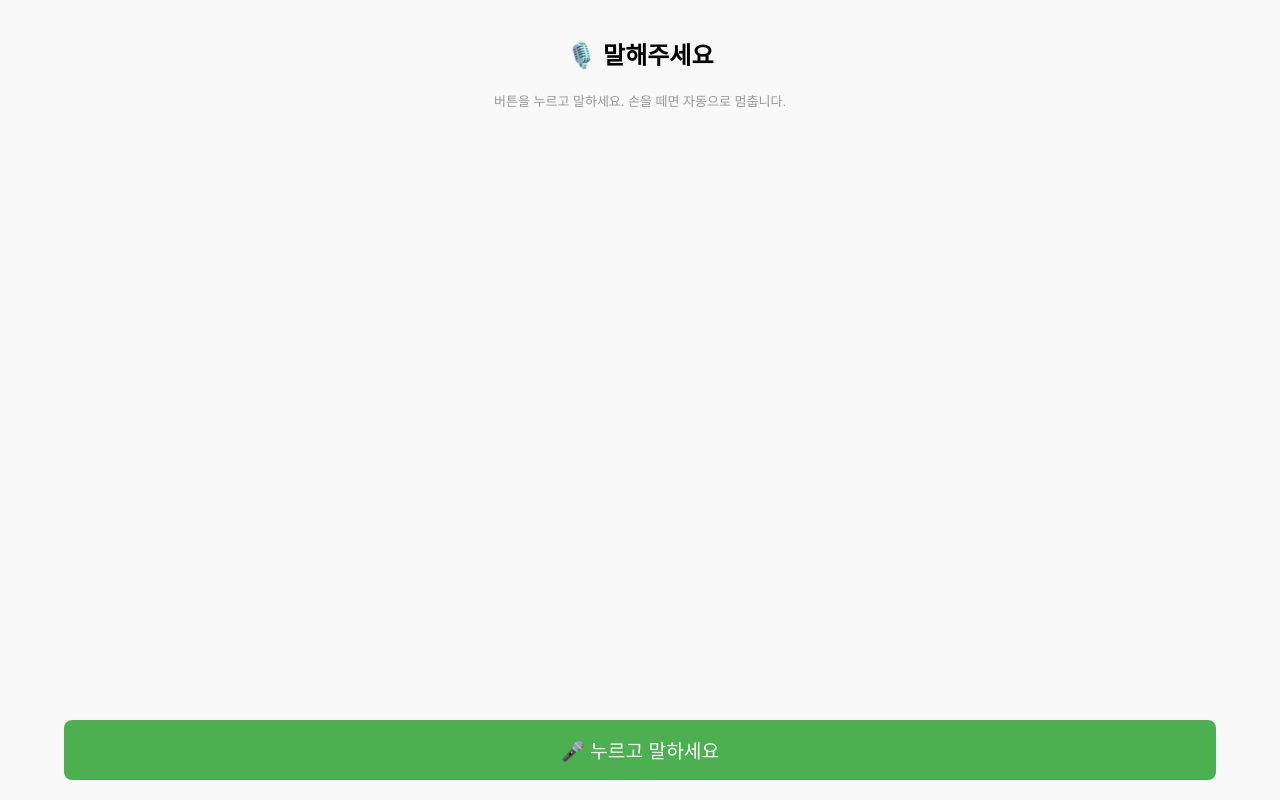
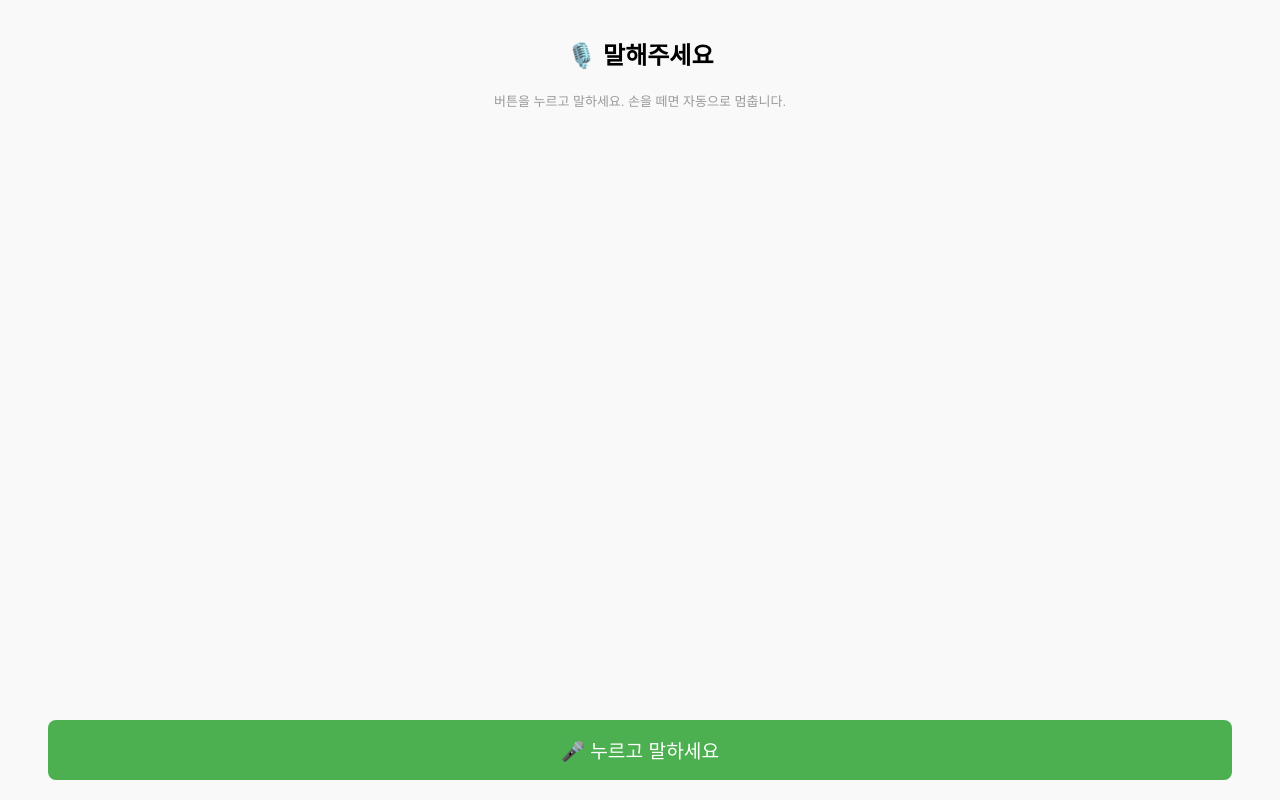
Before and after one commit to maroochee-code/voice-assist-prototype, a plain HTML site: page index.html in a window 1280 px wide. Drawn offline with Linux system fonts and the light colour scheme.

Commit message:
ui수정
버전별 버튼 오작동 수정

```diff
--- a/index.html
+++ b/index.html
@@ -8,7 +8,7 @@
 </head>
 <body>
   <h2>🎙️ 말해주세요</h2>
-  <button id="mic-btn">🎤 누르고 말하세요</button>
+  <div id="mic-btn" role="button" tabindex="0">🎤 누르고 말하세요</div>
   <p style="text-align: center; font-size: 13px; color: #999;">
     버튼을 누르고 말하세요. 손을 떼면 자동으로 멈춥니다.
   </p>
--- a/style.css
+++ b/style.css
@@ -70,3 +70,24 @@ body {
     from { opacity: 0; }
     to { opacity: 1; }
   }
+
+  #mic-btn {
+    position: fixed;
+    bottom: 20px;
+    left: 50%;
+    transform: translateX(-50%);
+    width: 90%;
+    padding: 1rem;
+    font-size: 1.2rem;
+    background-color: #4caf50;
+    color: white;
+    border: none;
+    border-radius: 0.5rem;
+    z-index: 1000;
+    text-align: center;
+
+    /* iOS 대응 */
+    -webkit-tap-highlight-color: transparent;
+    touch-action: manipulation;
+    user-select: none;
+  }
```
